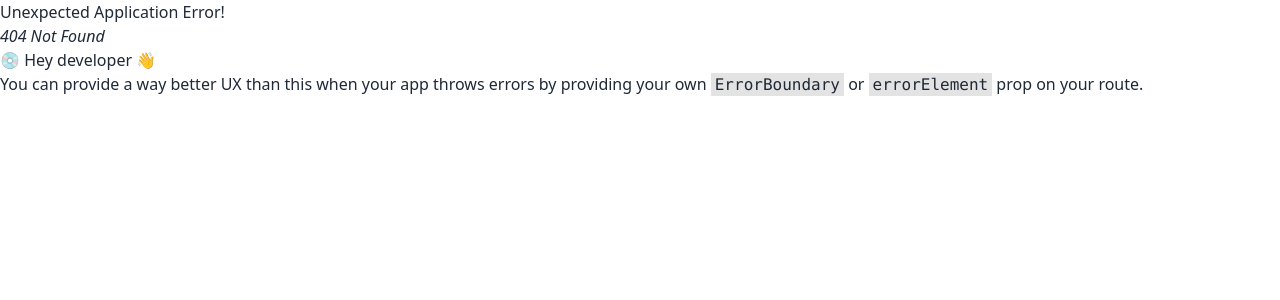
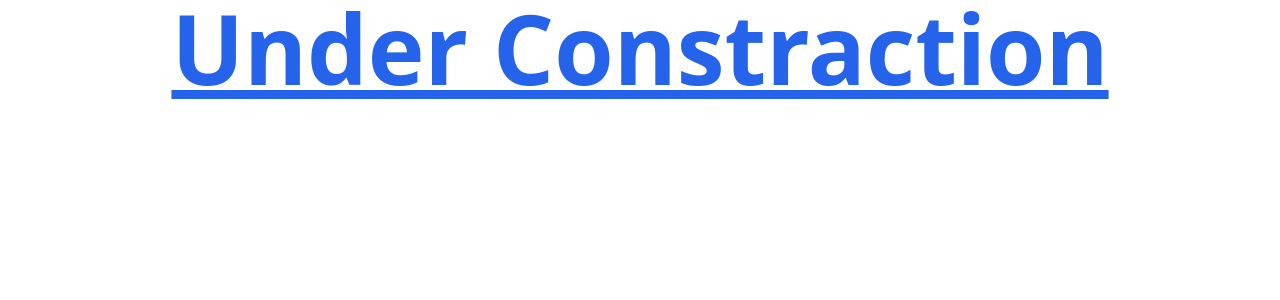
Before and after one commit to universeIt137/smartbeautybodyspa, a React (Vite) app: page / in a window 1280 px wide. Before the commit this address had no page. Shown: the top 300 px of the page. Built offline with nearby package versions, Linux system fonts and the light colour scheme.

Commit message:
some updates

```diff
--- a/src/App.jsx
+++ b/src/App.jsx
@@ -1,6 +1,3 @@
-import { useState } from 'react'
-import reactLogo from './assets/react.svg'
-import viteLogo from '/vite.svg'
 import './App.css'
 
 function App() {
@@ -8,9 +5,11 @@ function App() {
 
   return (
     <>
-      <h1 className="text-3xl font-bold underline">
-        Hello world!
-      </h1>
+      <div className="">
+        <h1 className="text-8xl text-blue-600 text-center font-bold underline">
+          Under Constraction
+        </h1>
+      </div>
     </>
   )
 }
--- a/src/routes/Routes.jsx
+++ b/src/routes/Routes.jsx
@@ -4,6 +4,10 @@ import DashboardLayout from '../layouts/DashboardLayout';
 import Dashbaord from '../pages/adminSide/dashboard/Dashbaord';
 
 const router = createBrowserRouter([
+  {
+    path: "/",
+    element: <App/>
+  },
   {
     path: "/dashboard",
     element: <DashboardLayout></DashboardLayout>,
```
